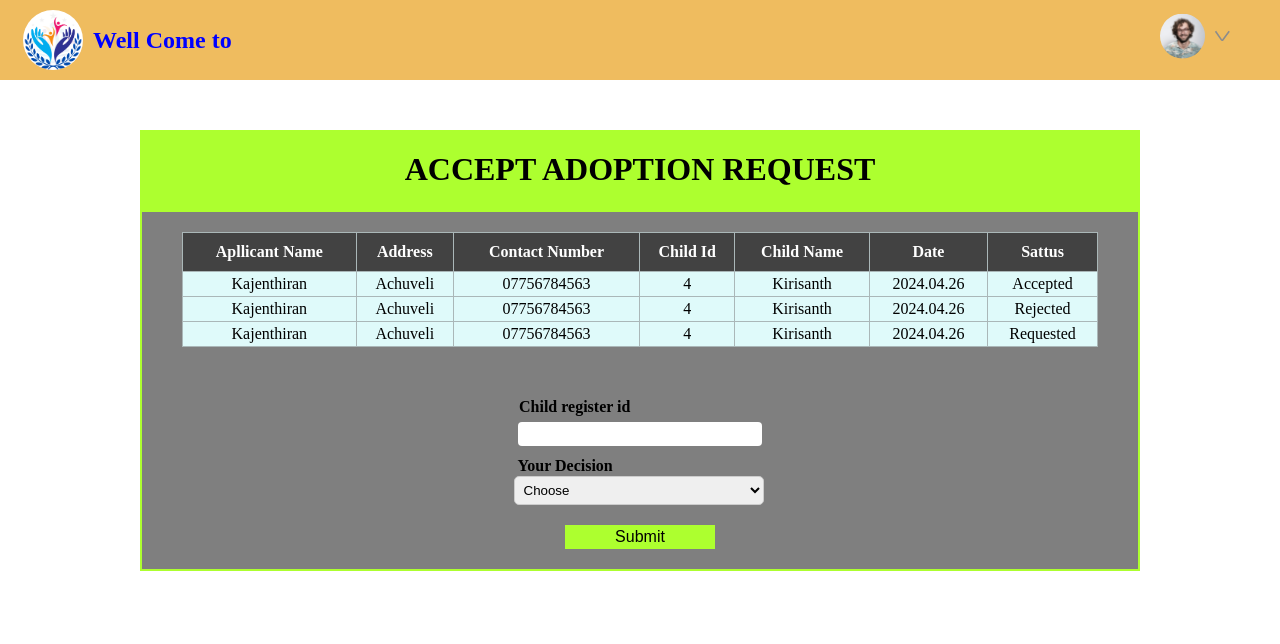
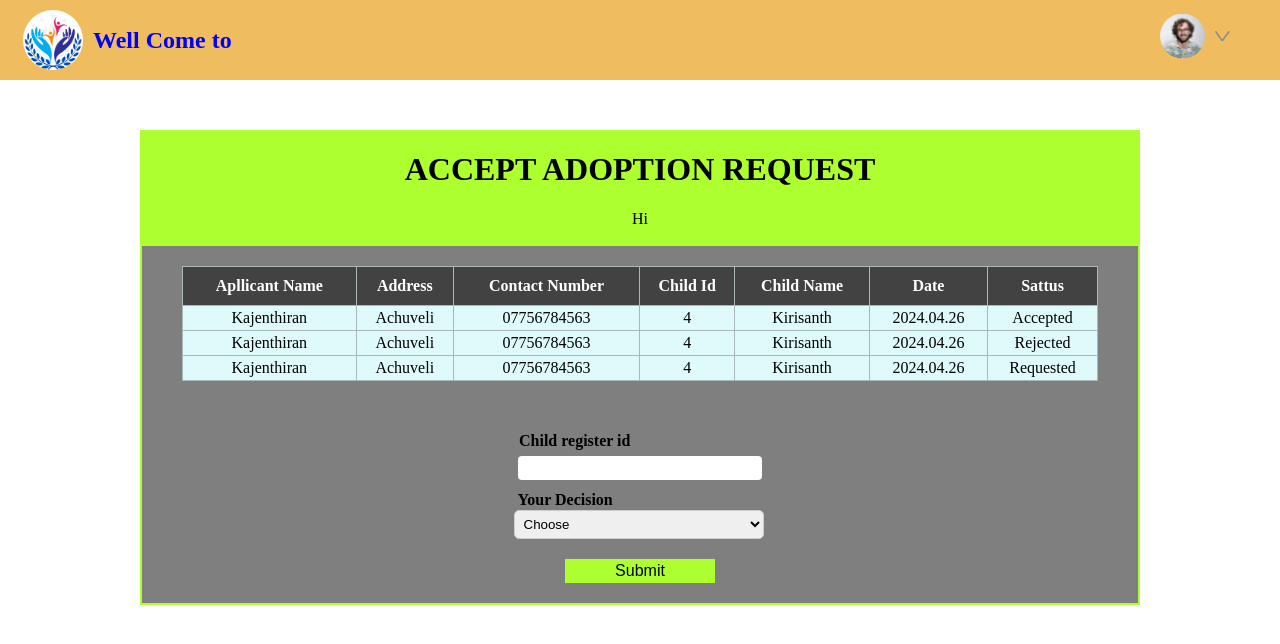
Before and after one commit to Remiltan123/Orphange-Manegment-System, a React (Create React App) app in the folder forntend/: page /Orphanage/1/AcceptAdoption in a window 1280 px wide. Shown: the top 644 px of the page. Built offline with nearby package versions, Linux system fonts and the light colour scheme; no server answers.

Commit message:
modify adopt

```diff
--- a/forntend/src/Components/AboutAdopt/AdoptViewChild/AdoptViewChild.jsx
+++ b/forntend/src/Components/AboutAdopt/AdoptViewChild/AdoptViewChild.jsx
@@ -8,7 +8,6 @@ const AdoptViewChild = () => {
     <div className='AdoptViewChild-maincontainer'>
       <div className='mainHeading'>
         <h2>Adopter see all the childs details in orphanage</h2>
-        <p>Hi</p>
       </div>
       <div className='perticularChild'>
         {renderChildren()}
--- a/forntend/src/Components/AboutOrphange/AcceptAdoption/AcceptAdoption.jsx
+++ b/forntend/src/Components/AboutOrphange/AcceptAdoption/AcceptAdoption.jsx
@@ -9,6 +9,7 @@ export const AcceptAdoption = () => {
       <div className='AcceptAdoption-container'>
         <div className='AcceptAdoption-heading'>
           <h1>ACCEPT ADOPTION REQUEST</h1>
+          <p>Hi </p>
         </div>
 
         <div className='AcceptAdoption-body'>
```
